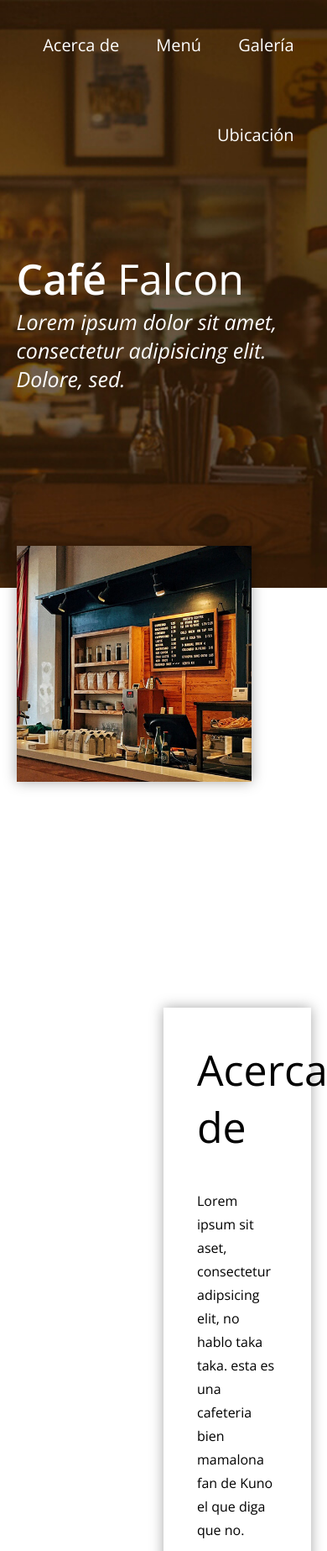
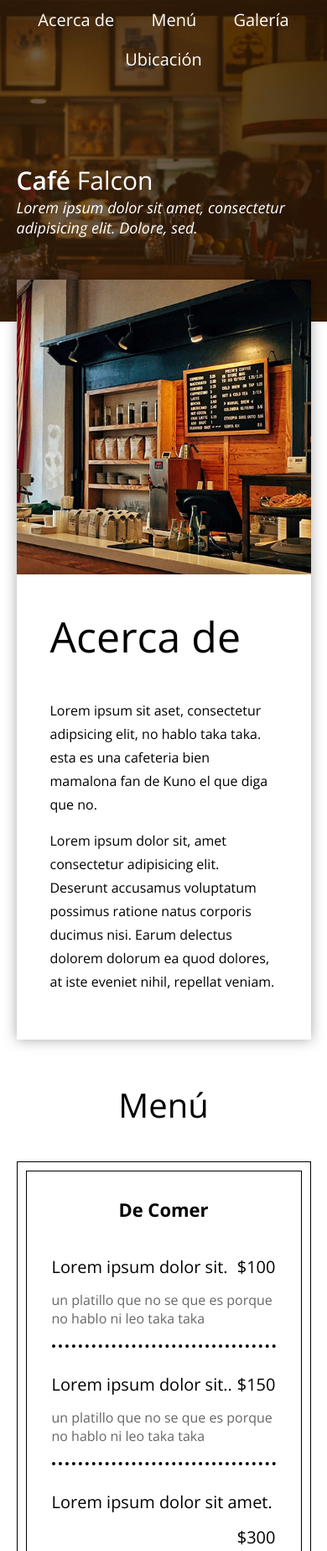
Before and after one commit to franq01/restaurant, a plain HTML site: page restaurant/index.html in a window 390 px wide. Shown: the top 1847 px of the page at 84% size. Drawn offline with nearby package versions, Linux system fonts and the light colour scheme.

Commit message:
commit on 'main'

```diff
--- a/css/estilos.css
+++ b/css/estilos.css
@@ -267,3 +267,61 @@ footer .copyright {
     padding: 15px 0;
     color: #fff;
 }
+/* MEDIA QUERIES */
+
+@media screen and (max-width: 800px){
+    header .contenedor {
+        position: static;
+        height: auto;
+    }
+
+    header .textos {
+        position: static;
+        margin: 100px 0;
+    }
+
+    header .menu {
+        text-align: center;
+    }
+
+    header .menu a {
+        margin: 10px 20px;
+    }
+
+    header .textos .nombre {
+        font-size: 30px;
+    }
+
+    header .textos h3 {
+        font-size: 18px;
+    }
+
+    .main .acerca-de .foto {
+        width: 100%;
+        position: relative;
+    }
+
+    .main .acerca-de article {
+        position: relative;
+        width: 100%;
+        top: -50px;
+        transform: translate(0px, 0);
+    }
+
+    .main .menu {
+        padding-top: 300px;
+    }
+
+    .main .menu article {
+        width: 100%;
+    }
+
+    .main .galeria .foto {
+        width: 50%;
+    }
+
+    .main .mapa {
+        width: 80%;
+        margin: auto;
+    }
+}
```
